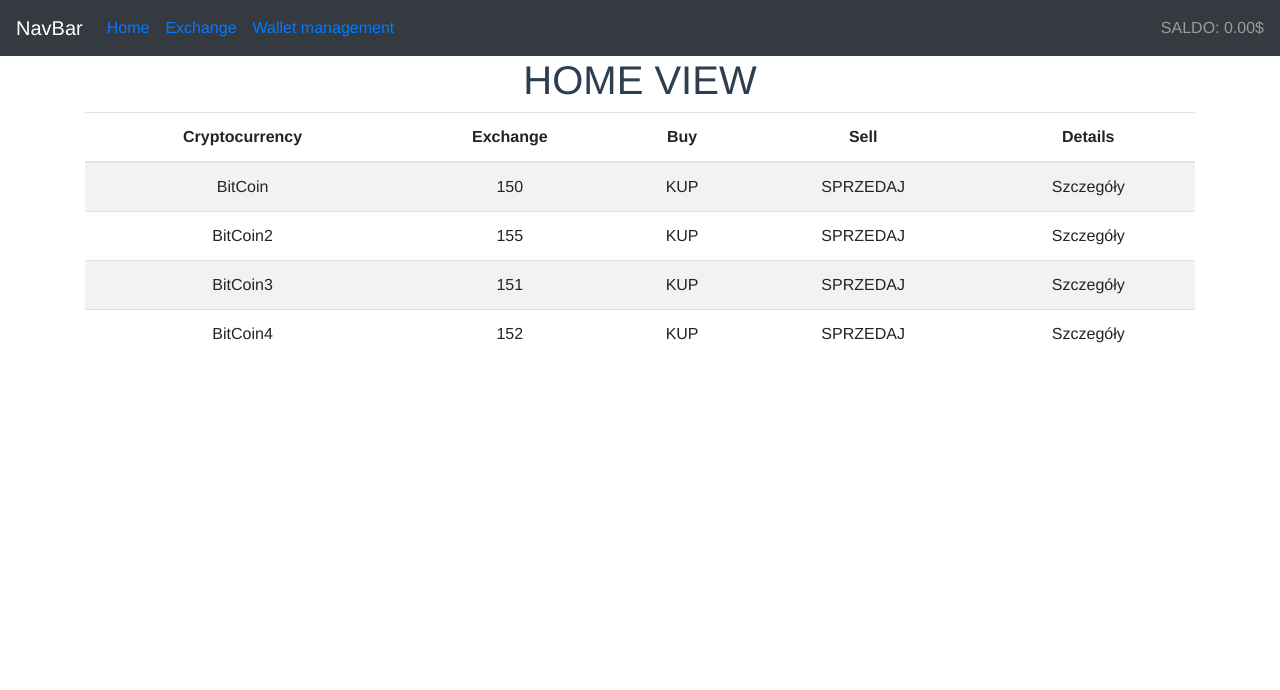
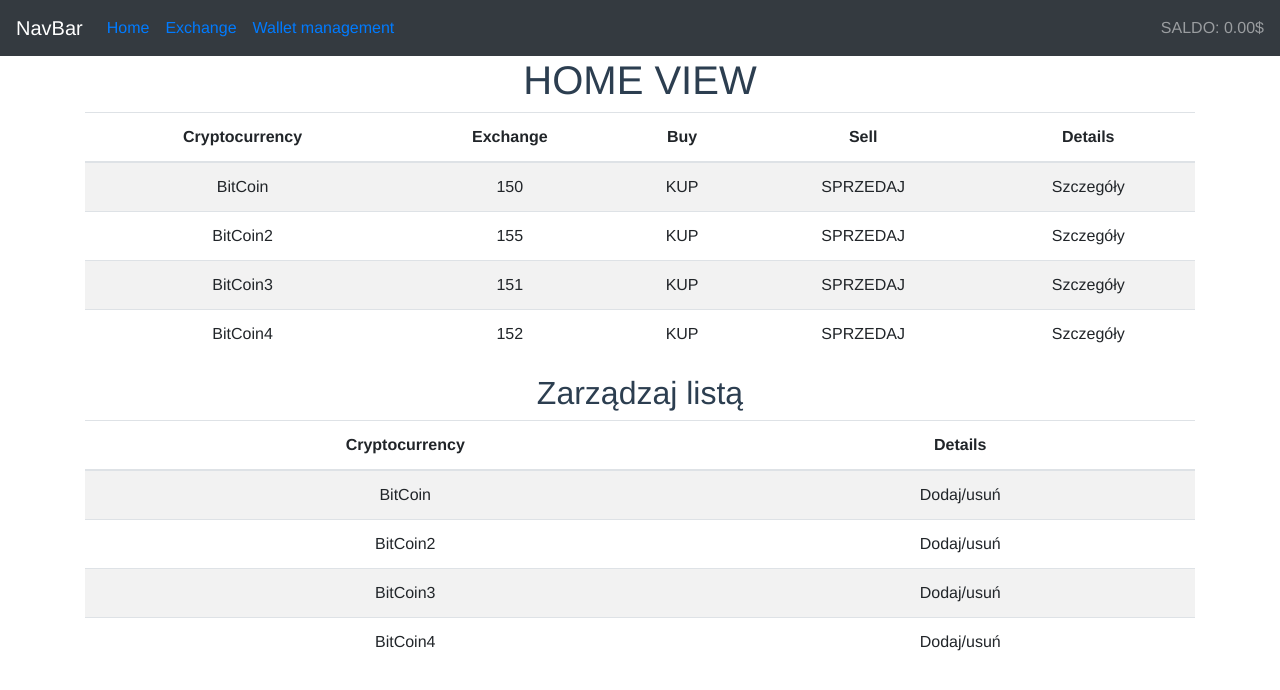
Before and after one commit to krzysiek28/BAI_projekt, a Vue app in the folder cryptocurrency-exchange-simulator/: page / in a window 1280 px wide. Shown: the top 690 px of the page. Built offline with nearby package versions, Linux system fonts and the light colour scheme.

Commit message:
Layout of home page
add table

```diff
--- a/cryptocurrency-exchange-simulator/src/components/cryptocurrency/CryptocurrencyList.vue
+++ b/cryptocurrency-exchange-simulator/src/components/cryptocurrency/CryptocurrencyList.vue
@@ -5,6 +5,16 @@
       <b-row cols="1" cols-sm="1" cols-md="1" cols-lg="1">
         <b-col>
           <b-table striped hover :items="currency" ></b-table>
+        </b-col>
+      </b-row>
+      <b-row cols="1" cols-sm="1" cols-md="1" cols-lg="1">
+        <b-col>
+          <h2>Zarządzaj listą</h2>
+        </b-col>
+      </b-row>
+      <b-row cols="1" cols-sm="1" cols-md="1" cols-lg="1">
+        <b-col>
+          <b-table striped hover :items="othercurrency" ></b-table>
         </b-col>
       </b-row>
     </b-container>
@@ -22,6 +32,12 @@ export default class CryptocurrencyList extends Vue {
         { cryptocurrency: 'BitCoin2', exchange: 155, buy: 'KUP', sell: 'SPRZEDAJ', details: 'Szczegóły' },
         { cryptocurrency: 'BitCoin3', exchange: 151, buy: 'KUP', sell: 'SPRZEDAJ', details: 'Szczegóły' },
         { cryptocurrency: 'BitCoin4', exchange: 152, buy: 'KUP', sell: 'SPRZEDAJ', details: 'Szczegóły' }
+      ],
+      othercurrency: [
+        { cryptocurrency: 'BitCoin', details: 'Dodaj/usuń' },
+        { cryptocurrency: 'BitCoin2', details: 'Dodaj/usuń' },
+        { cryptocurrency: 'BitCoin3', details: 'Dodaj/usuń' },
+        { cryptocurrency: 'BitCoin4', details: 'Dodaj/usuń' }
       ]
     }
   }
```
